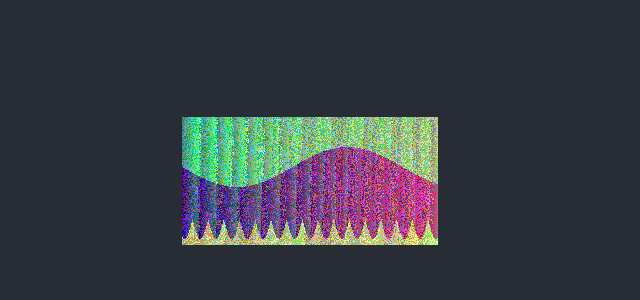
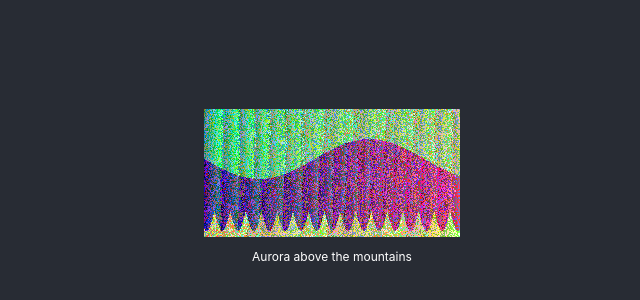
Before and after one commit to buddhikajay/aurora-generator, a React (Create React App) app: page / in a window 1280 px wide. Shown: the part 208-508 px from the top of the page, without its empty margins (308-948 px from the left). Built offline with nearby package versions, Linux system fonts and the light colour scheme.

Commit message:
Added a Text Description

```diff
--- a/src/App.css
+++ b/src/App.css
@@ -20,7 +20,7 @@
   flex-direction: column;
   align-items: center;
   justify-content: center;
-  font-size: calc(10px + 2vmin);
+  font-size: 12px;
   color: white;
 }
 
--- a/src/App.js
+++ b/src/App.js
@@ -7,6 +7,7 @@ function App() {
     <div className="App">
       <header className="App-header">
         <Canvas/>
+        <p>Aurora above the mountains</p>
       </header>
     </div>
   );
--- a/src/Components/Canvas/Canvas.js
+++ b/src/Components/Canvas/Canvas.js
@@ -7,6 +7,8 @@ const Canvas = () => {
 
   useEffect(()=>{
     const canvas = canvasElement.current;
+    canvas.width=256;
+    canvas.height=128;
     const ctx = canvas.getContext('2d');
     ctx.fillStyle = 'green';
     ctx.putImageData(getImage(), 0, 0);
```
